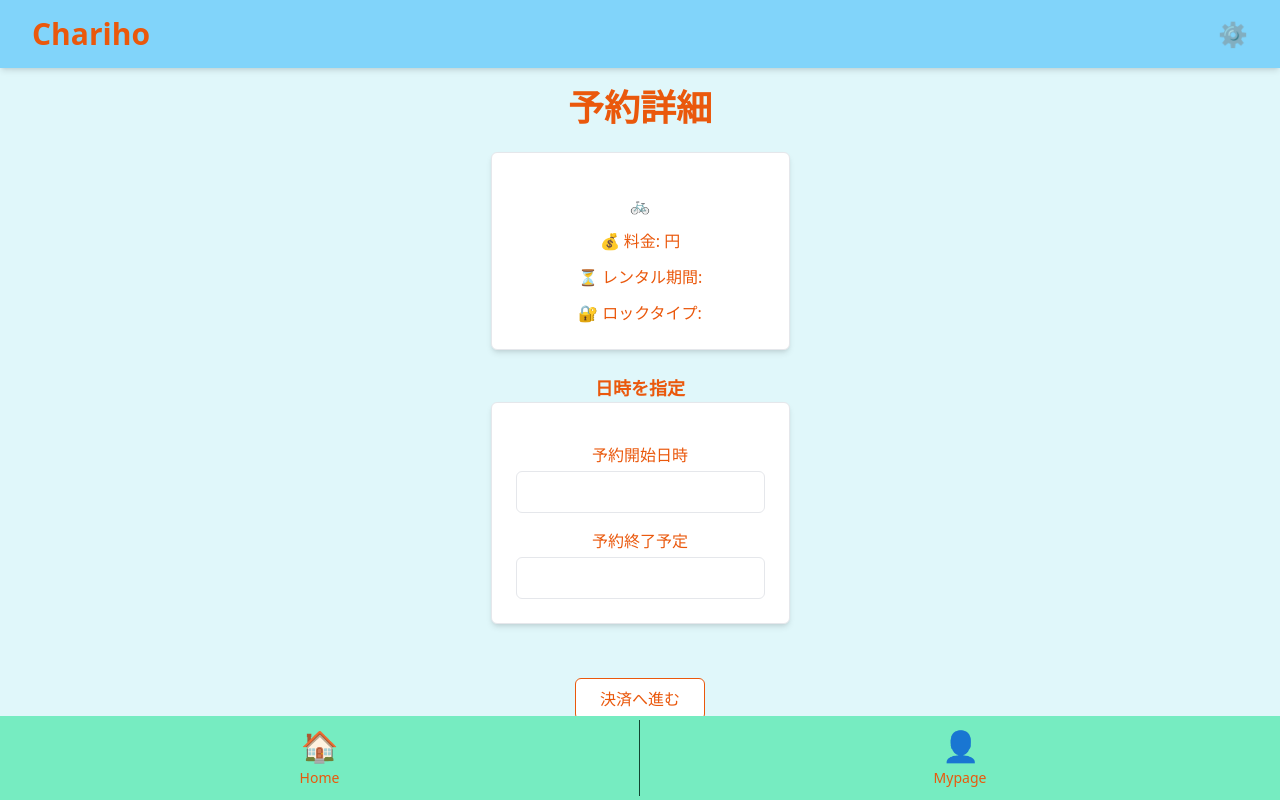
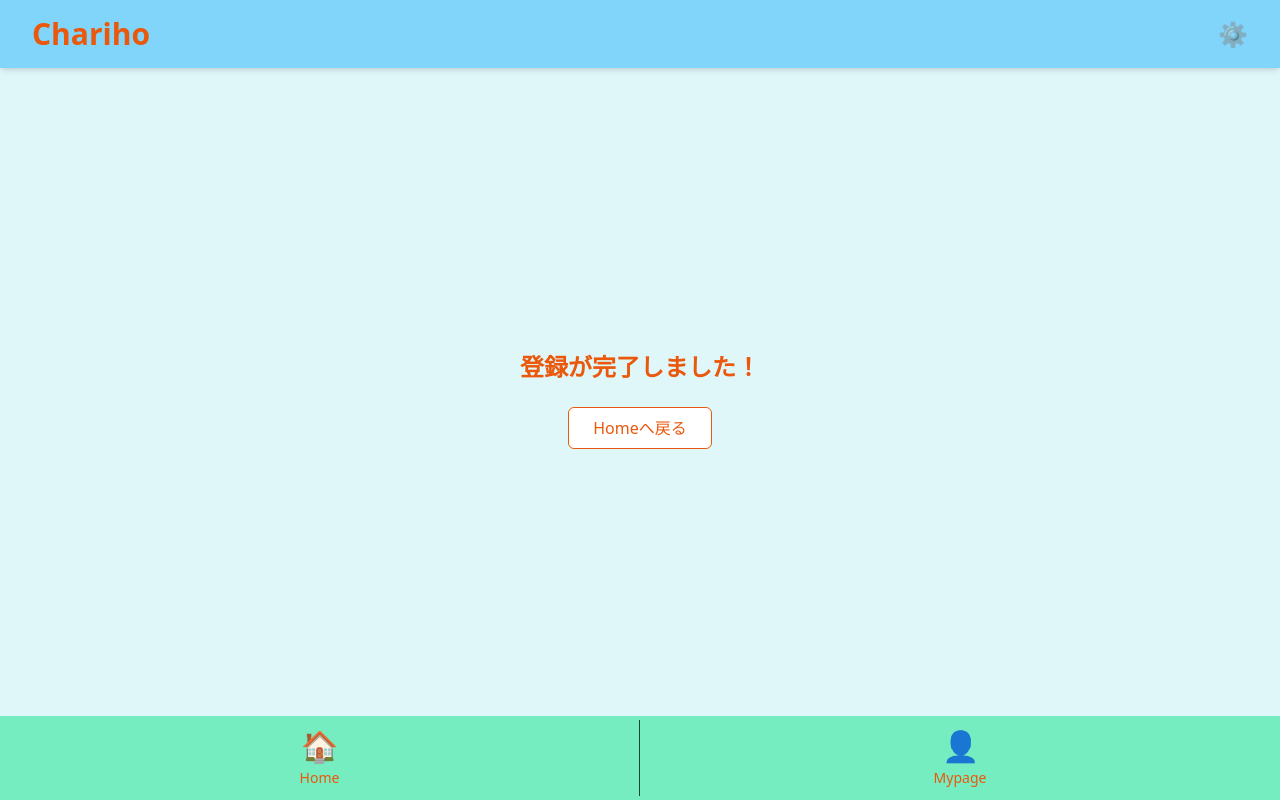
Before and after one commit to ms-engineer-bc24-12/Section_9_team_chariho, a Next.js app in the folder frontend/: page /rental/borrow/reserve in a window 1280 px wide. Built offline with nearby package versions, Linux system fonts and the light colour scheme.

Commit message:
feat:予約ページを１ページに集約

```diff
--- a/frontend/src/app/rental/borrow/page.tsx
+++ b/frontend/src/app/rental/borrow/page.tsx
@@ -3,8 +3,9 @@
 'use client';
 import { useState, useEffect } from 'react';
 import GoogleMapComponent from '../../components/GoogleMap';
-import Link from 'next/link';
 import Image from 'next/image';
+import DatePicker from 'react-datepicker';
+import 'react-datepicker/dist/react-datepicker.css';
 import Button from '@/app/components/Button';
 
 type Bike = {
@@ -21,6 +22,8 @@ export default function BorrowPage() {
   const [bikes, setBikes] = useState<Bike[]>([]);
   const [selectedBike, setSelectedBike] = useState<Bike | null>(null);
   const [isSelected, setIsSelected] = useState(false);
+  const [startDate, setStartDate] = useState<Date | null>(null);
+  const [endDate, setEndDate] = useState<Date | null>(null);
 
   // ローカルストレージから貸出可能な自転車リストを取得
   useEffect(() => {
@@ -40,7 +43,7 @@ export default function BorrowPage() {
   };
 
   return (
-    <div className="flex flex-col items-center justify-between  min-h-[160vh] pt-16 pb-20">
+    <div className="flex flex-col items-center justify-between  min-h-[170vh] pt-16 pb-20">
       <div className="flex flex-col items-center flex-grow">
         <p className="text-4xl font-bold mt-6">🔎My Chari 予約</p>
         <br />
@@ -102,30 +105,49 @@ export default function BorrowPage() {
             </div>
           </div>
         )}
+        <br />
+        {selectedBike && isSelected && (
+          <div>
+            <div className="p-4 max-w-lg w-md border rounded-lg shadow-md bg-white">
+              <p className="text-lg font-semibold text-center">日時を指定</p>
+              <div className="flex flex-col text-center gap-4 mt-4">
+                <div>
+                  <label className="block text-center">予約開始日時</label>
+                  <DatePicker
+                    selected={startDate}
+                    onChange={(date) => setStartDate(date)}
+                    showTimeSelect
+                    dateFormat="yyyy/MM/dd HH:mm"
+                    className="w-full border p-2 rounded-md mt-1 text-black"
+                  />
+                </div>
 
-        {/* 予約ページへ遷移 */}
-        {selectedBike && isSelected && (
-          <Link
-            href={{
-              pathname: '/rental/borrow/reserve',
-              query: {
-                bikeId: selectedBike.id.toString(),
-                bikeName: selectedBike.name,
-                price: selectedBike.price.toString(),
-                rentalPeriod: selectedBike.rentalPeriod,
-                lockType: selectedBike.lockType,
-                photo: selectedBike.photo,
-              },
-            }}
-          >
-            <br />
-            <Button>予約する</Button>
-          </Link>
+                <div>
+                  <label className="block text-center">予約終了日時</label>
+                  <DatePicker
+                    selected={endDate}
+                    onChange={(date) => setEndDate(date)}
+                    showTimeSelect
+                    dateFormat="yyyy/MM/dd HH:mm"
+                    className="w-full border p-2 rounded-md mt-1 text-black"
+                  />
+                </div>
+              </div>
+            </div>
+            {/* 決済へ進むボタン（日時未入力時は無効化） */}
+            <div className="mt-6 flex justify-center">
+              <Button
+                className={`px-4 py-2 rounded-md ${
+                  !startDate || !endDate ? 'opacity-50 pointer-events-none' : ''
+                }`}
+              >
+                決済へ進む
+              </Button>
+            </div>
+          </div>
         )}
       </div>
+      <br />
     </div>
   );
 }
-
-//ページ確認
-//http://localhost:3000/rental/borrow
--- a/frontend/src/app/rental/borrow/reserve/confirm/page.tsx
+++ /dev/null
@@ -1,15 +0,0 @@
-//src/app/rental/borrow/reserve/confirm/page.tsx
-//②-①-①-①予約確定ページ (予約の最終確認)→ 完了アラート表示　 (②借りる/貸す/返すへ自動遷移？)
-import Button from '@/app/components/Button';
-
-export default function ReserveConfirmPage() {
-  return (
-    <div className="flex flex-col items-center justify-between min-h-screen">
-      <div className="flex flex-col items-center justify-center flex-grow">
-        <p className="text-2xl font-bold">登録が完了しました！</p>
-        <br />
-        <Button>Homeへ戻る</Button>
-      </div>
-    </div>
-  );
-}
--- a/frontend/src/app/rental/borrow/reserve/page.tsx
+++ b/frontend/src/app/rental/borrow/reserve/page.tsx
@@ -1,80 +1,17 @@
 //src/app/rental/borrow/reserve/page.tsx
-//②-①-①予約内容入力ページ(予約日時選択)
-'use client';
-
-import { useState } from 'react';
-import { useSearchParams } from 'next/navigation';
-import Image from 'next/image';
-import DatePicker from 'react-datepicker';
-import 'react-datepicker/dist/react-datepicker.css';
+//②-①-①予約確定ページ
 import Button from '@/app/components/Button';
+import Link from 'next/link';
 
 export default function ReserveConfirmPage() {
-  const searchParams = useSearchParams();
-  const bikeName = searchParams.get('bikeName');
-  const price = searchParams.get('price');
-  const rentalPeriod = searchParams.get('rentalPeriod');
-  const lockType = searchParams.get('lockType');
-  const photo = searchParams.get('photo');
-  const [startDate, setStartDate] = useState<Date | null>(null);
-  const [endDate, setEndDate] = useState<Date | null>(null);
-
   return (
-    <div className="flex flex-col items-center justify-between  min-h-screen pt-16 pb-20">
-      <div className="flex flex-col items-center flex-grow">
-        <p className="text-4xl font-bold mt-6">予約詳細</p>
+    <div className="flex flex-col items-center justify-between min-h-screen">
+      <div className="flex flex-col items-center justify-center flex-grow">
+        <p className="text-2xl font-bold">登録が完了しました！</p>
         <br />
-        <div className="p-6 max-w-lg w-full border rounded-md shadow-md bg-white">
-          <div className="mt-4 space-y-3 text-center">
-            {/* 自転車の画像 */}
-            {photo && (
-              <Image
-                src={photo || '/default-bike.jpg'} // 画像がない場合のデフォルト画像
-                alt={bikeName || '自転車'}
-                width={500} // 表示サイズを指定（パフォーマンス向上）
-                height={300}
-                className="w-full max-h-48 object-cover rounded-md"
-              />
-            )}
-            <p>🚲 {bikeName}</p>
-            <p>💰 料金: {price}円</p>
-            <p>⏳ レンタル期間: {rentalPeriod}</p>
-            <p>🔐 ロックタイプ: {lockType}</p>
-          </div>
-        </div>
-        <br />
-        {/* 日時指定フォーム */}
-        <p className="text-lg font-semibold text-center">日時を指定</p>
-        <div className="p-6 max-w-lg w-full border rounded-md shadow-md bg-white">
-          <div className="flex flex-col text-center gap-4 mt-4">
-            <div>
-              <label className="block text-center">予約開始日時</label>
-              <DatePicker
-                selected={startDate}
-                onChange={(date) => setStartDate(date)}
-                showTimeSelect
-                dateFormat="yyyy/MM/dd HH:mm"
-                className="w-full border p-2 rounded-md mt-1"
-              />
-            </div>
-
-            <div>
-              <label className="block text-center">予約終了予定</label>
-              <DatePicker
-                selected={endDate}
-                onChange={(date) => setEndDate(date)}
-                showTimeSelect
-                dateFormat="yyyy/MM/dd HH:mm"
-                className="w-full border p-2 rounded-md mt-1"
-              />
-            </div>
-          </div>
-        </div>
-      </div>
-
-      {/* 決済へ進むボタン */}
-      <div className="mt-6 flex justify-center">
-        <Button>決済へ進む</Button>
+        <Link href="/rental">
+          <Button>Homeへ戻る</Button>
+        </Link>
       </div>
     </div>
   );
```
